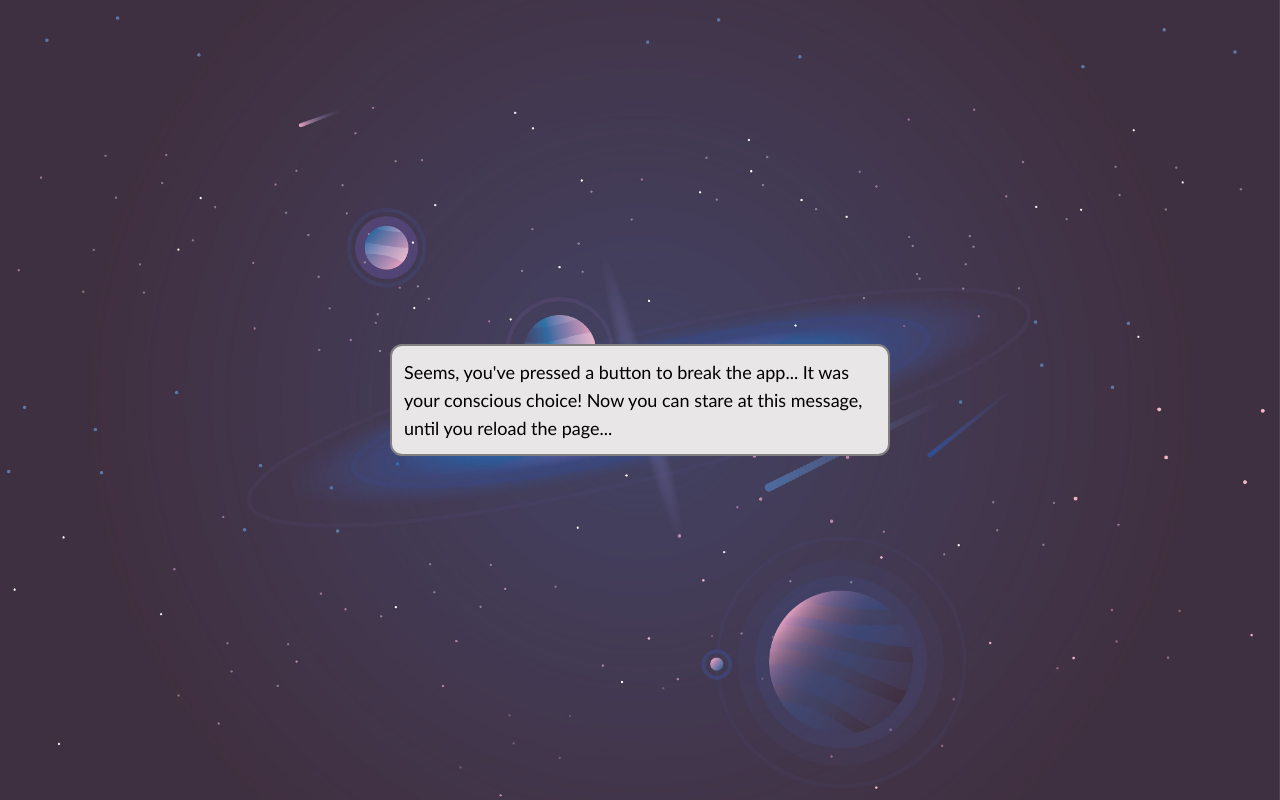
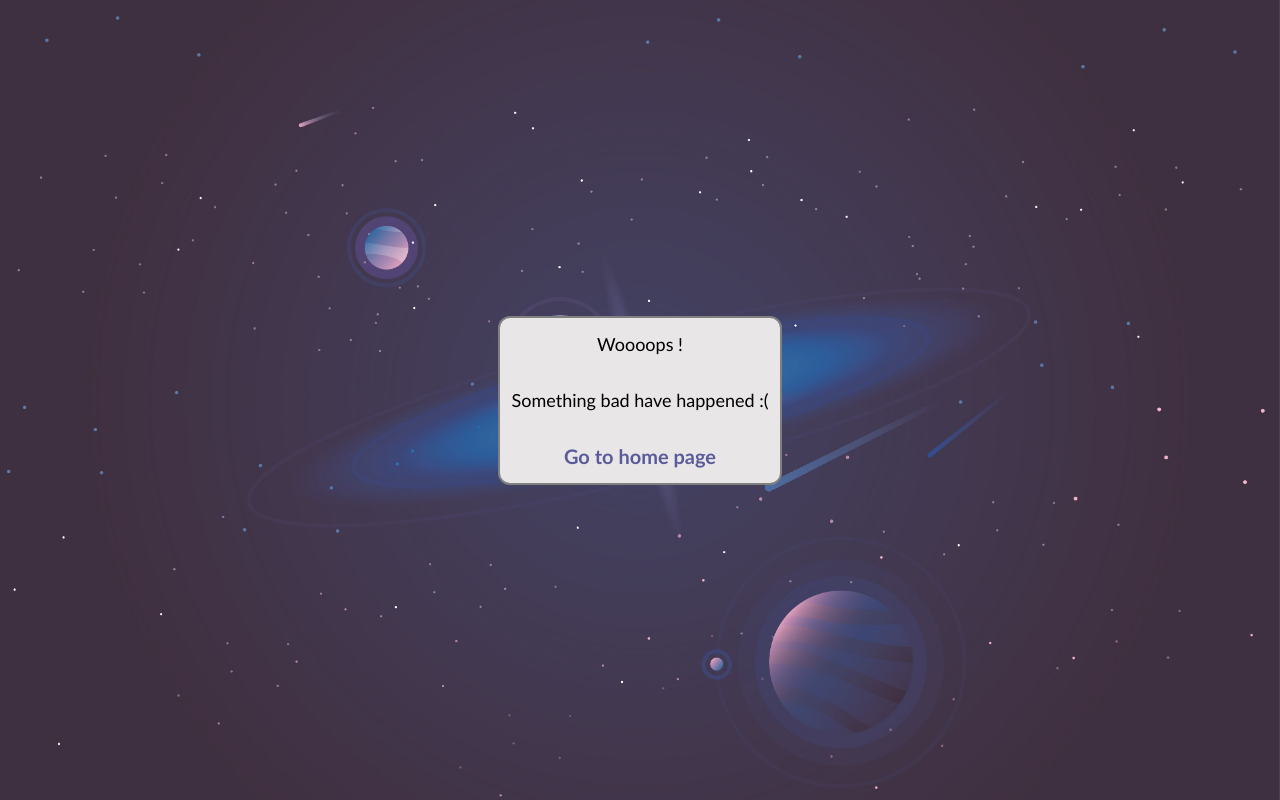
Before and after one commit to Tedzury/RSSchool_react_components, a React (Vite) app: page /1 in a window 1280 px wide. Built offline with nearby package versions, Linux system fonts and the light colour scheme.

Commit message:
refactor: slight code improvements

```diff
--- a/index.html
+++ b/index.html
@@ -6,7 +6,7 @@
     <meta name="viewport" content="width=device-width, initial-scale=1.0" />
     <title>Marvel Characters</title>
   </head>
-  <body class="bg-main-bg bg-cover bg-center bg-no-repeat">
+  <body class="bg-purple_40 bg-main-bg bg-cover bg-center bg-no-repeat">
     <div id="root" class="w-full min-h-[100dvh]"></div>
     <script type="module" src="/src/main.tsx"></script>
   </body>
--- a/package.json
+++ b/package.json
@@ -25,6 +25,7 @@
     "@typescript-eslint/eslint-plugin": "^6.0.0",
     "@typescript-eslint/parser": "^6.0.0",
     "@vitejs/plugin-react": "^4.0.3",
+    "@vitest/coverage-v8": "^0.34.6",
     "autoprefixer": "^10.4.16",
     "eslint": "^8.45.0",
     "eslint-config-prettier": "^9.0.0",
@@ -39,6 +40,7 @@
     "lint-staged": "^15.0.2",
     "localforage": "^1.10.0",
     "match-sorter": "^6.3.1",
+    "msw": "^2.0.3",
     "postcss": "^8.4.31",
     "prettier": "3.0.3",
     "prettier-plugin-tailwindcss": "^0.5.6",
--- a/src/components/ErrorFallback/ErrorFallback.tsx
+++ b/src/components/ErrorFallback/ErrorFallback.tsx
@@ -1,10 +1,21 @@
+import { NavLink } from 'react-router-dom';
+
 export default function ErrorFallback() {
   return (
-    <div className="flex h-[100dvh] w-full items-center justify-center">
-      <div className="mx-3 max-w-[500px] rounded-xl border-2 border-[grey] bg-main_bg p-3 text-lg">
-        Seems, you&apos;ve pressed a button to break the app... It was your
-        conscious choice! Now you can stare at this message, until you reload
-        the page...
+    <div className="flex h-[100dvh] w-full items-center justify-center bg-main-bg bg-cover bg-center bg-no-repeat">
+      <div className="mx-3 max-w-[500px] rounded-xl border-2 border-[grey] bg-main_bg p-3 text-center text-lg">
+        Woooops !
+        <br />
+        <br />
+        Something bad have happened :(
+        <br />
+        <br />
+        <NavLink
+          className="text-xl font-bold text-purple_100 transition-all duration-300 hover:text-blue_100"
+          to="/"
+        >
+          Go to home page
+        </NavLink>
       </div>
     </div>
   );
--- a/src/components/SearchBar/SearchBar.tsx
+++ b/src/components/SearchBar/SearchBar.tsx
@@ -1,6 +1,6 @@
 import SubmitBtn from './ui/SubmitBtn';
 import TextInput from './ui/TextInput';
-import getCharList from '../../service/getCharList';
+import updateCharList from '../../service/updateCharList';
 import { useContext } from 'react';
 import { AppState } from '../../pages/MainLayout';
 
@@ -16,7 +16,7 @@ export default function SearchBar() {
           setAppState((prev) => {
             return { ...prev, currPage: 0 };
           });
-          getCharList(searchValue, currPage, limit, setAppState);
+          updateCharList(searchValue, currPage, limit, setAppState);
         }}
       >
         <TextInput
--- a/src/pages/MainLayout.tsx
+++ b/src/pages/MainLayout.tsx
@@ -6,7 +6,7 @@ import {
   LimitSelector,
   SearchBar,
 } from '../components/indexComponents';
-import getCharList from '../service/getCharList';
+import updateCharList from '../service/updateCharList';
 import { defaultState } from '../shared/constants/constants';
 import { Outlet } from 'react-router-dom';
 import { StateType } from '../shared/types';
@@ -28,13 +28,12 @@ export default function MainLayout() {
   const { currPage, limit } = appState;
 
   useEffect(() => {
-    getCharList(
+    updateCharList(
       localStorage.getItem('reactComponentSearchTerm') || '',
       currPage,
       limit,
       setAppState
     );
-    history.pushState({}, '', `page=${(currPage + 1).toString()}`);
   }, [currPage, limit]);
 
   return (
--- a/src/service/getCharList.ts
+++ b/src/service/updateCharList.ts
@@ -1,7 +1,7 @@
 import { StateType } from '../shared/types';
 import fetchCharactersList from './fetchCharactersList';
 
-export default async function getCharList(
+export default async function updateCharList(
   searchValue: string,
   currPage: number,
   limit: number,
@@ -18,6 +18,7 @@ export default async function getCharList(
     limit
   );
   const totalPages = Math.ceil(totalCount / limit) - 1;
+  history.pushState({}, '', `page=${(currPage + 1).toString()}`);
   setAppState((prev) => {
     return { ...prev, isLoading: false, totalPages, charData };
   });
--- a/src/test/setupTest.ts
+++ b/src/test/setupTest.ts
@@ -1,5 +1,11 @@
+import { cleanup } from '@testing-library/react';
+import '@testing-library/jest-dom/vitest';
 import * as matchers from '@testing-library/jest-dom/matchers';
 import '@testing-library/jest-dom';
-import { expect } from 'vitest';
+import { expect, afterEach } from 'vitest';
 
 expect.extend(matchers);
+
+afterEach(() => {
+  cleanup();
+});
```
Also changed, not shown: 1 other file (tests, documents, lock files or other folders).
